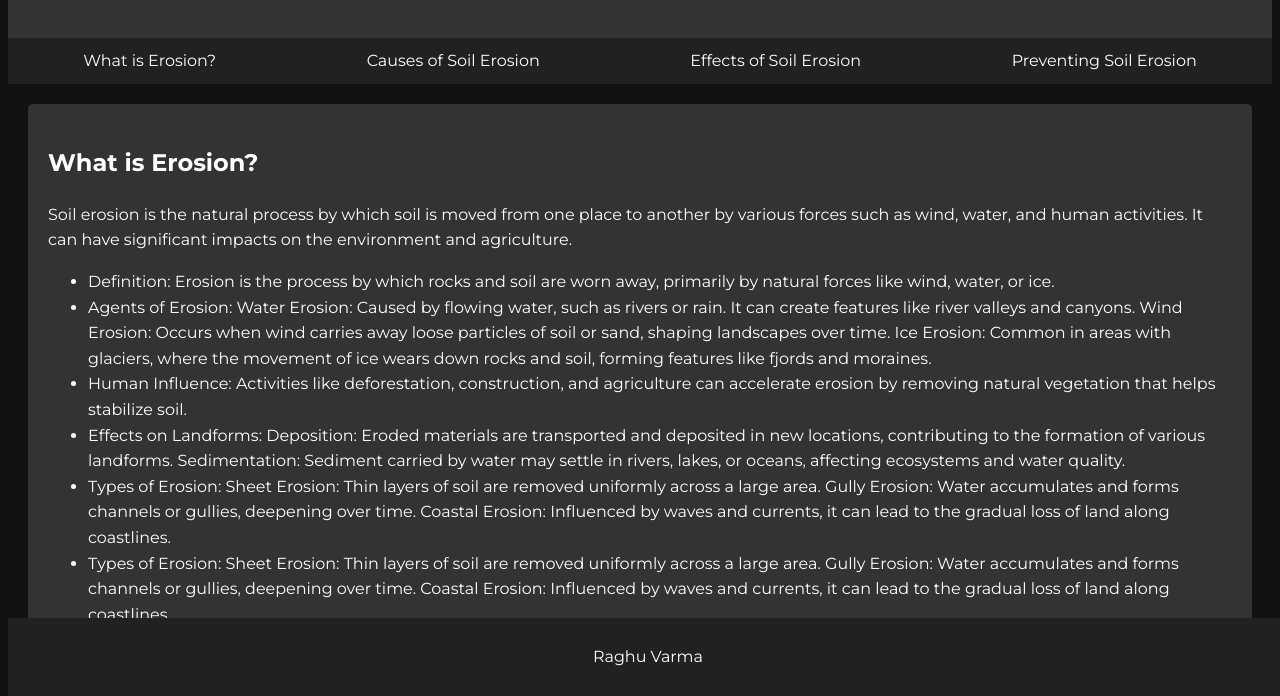
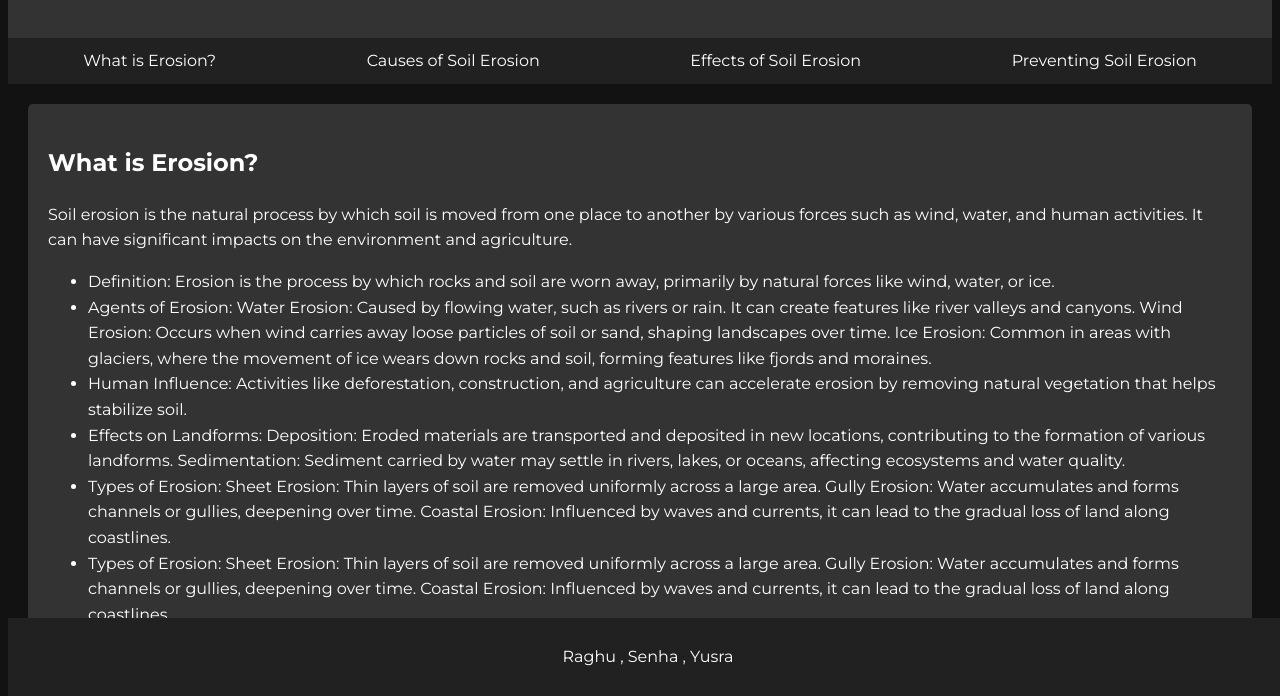
Before and after one commit to RAGHUPALNATI/che111-project, a plain HTML site: page index.html in a window 1280 px wide. Shown: the part 104-800 px from the top of the page. Drawn offline with Linux system fonts and the light colour scheme.

Commit message:
Update index.html

```diff
--- a/index.html
+++ b/index.html
@@ -166,7 +166,7 @@
         </section>
     </main>
     <footer>
-        <p>Raghu Varma</p>
+        <p>Raghu , Senha , Yusra </p>
     </footer>
 </body>
 </html>
```
